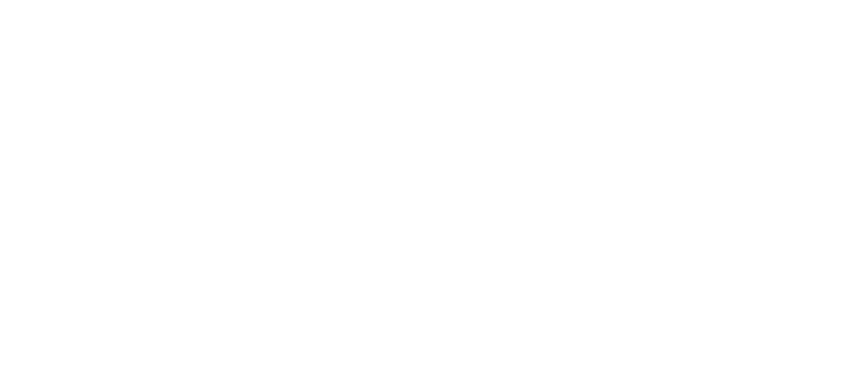
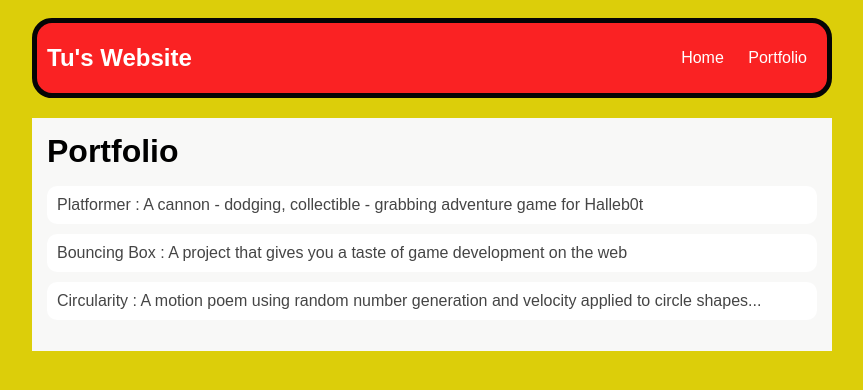
Before and after one commit to TuGift/TuGift.github.io, a plain HTML site: page portfolio.html in a window 1280 px wide. Shown: the whole page, without its empty margins (208-1071 px from the left). Drawn offline with Linux system fonts and the light colour scheme.

Commit message:
add portfolio.html file

```diff
--- a/portfolio.html
+++ b/portfolio.html
@@ -0,0 +1,34 @@
+<!DOCTYPE HTML>
+<html>
+    <head>
+        <title>Tu's Website</title>
+        <link rel="stylesheet" href="style.css">
+
+    </head>
+
+    <body>
+      <div id="all-contents">
+        <nav>
+            <h1>Tu's Website</h1>
+            <ul id="nav-ul">
+                <li class="nav-li">
+                    <a class="nav-a" href="index.html">Home</a>
+                </li>
+                <li class="nav-li">
+                    <a class="nav-a" href="portfolio.html">Portfolio</a>
+                </li>
+            </ul>
+        </nav>
+        <main>
+            <div class="content">
+                <h1>Portfolio</h1>
+                <ul id="portfolio">
+                    <li><a href="projects/platformer/">Platformer : A cannon - dodging, collectible - grabbing adventure game for Halleb0t</a></li>
+                    <li><a href="projects/bouncing-box/">Bouncing Box : A project that gives you a taste of game development on the web </a></li>
+                    <li><a href="projects/circularity/">Circularity : A motion poem using random number generation and velocity applied to circle shapes...</a></li>
+                </ul>
+            </div>
+        </main>
+      </div>
+    </body>
+</html>
--- a/style.css
+++ b/style.css
@@ -71,3 +71,29 @@ main {
 h2, h3 {
     margin: 0px;
 }
+
+/* portfolio styles */
+.content h1 {
+    color: black;
+}
+
+#portfolio {
+    list-style-type: none;
+    padding-left: 0;
+}
+
+#portfolio li {
+    background: #fff;
+    padding: 10px;
+    border-radius: 10px;
+    margin-bottom: 10px;
+}
+
+#portfolio li:hover {
+    background: #eee;
+}
+
+#portfolio a {
+    text-decoration: none;
+    color: #454545;
+}
```
